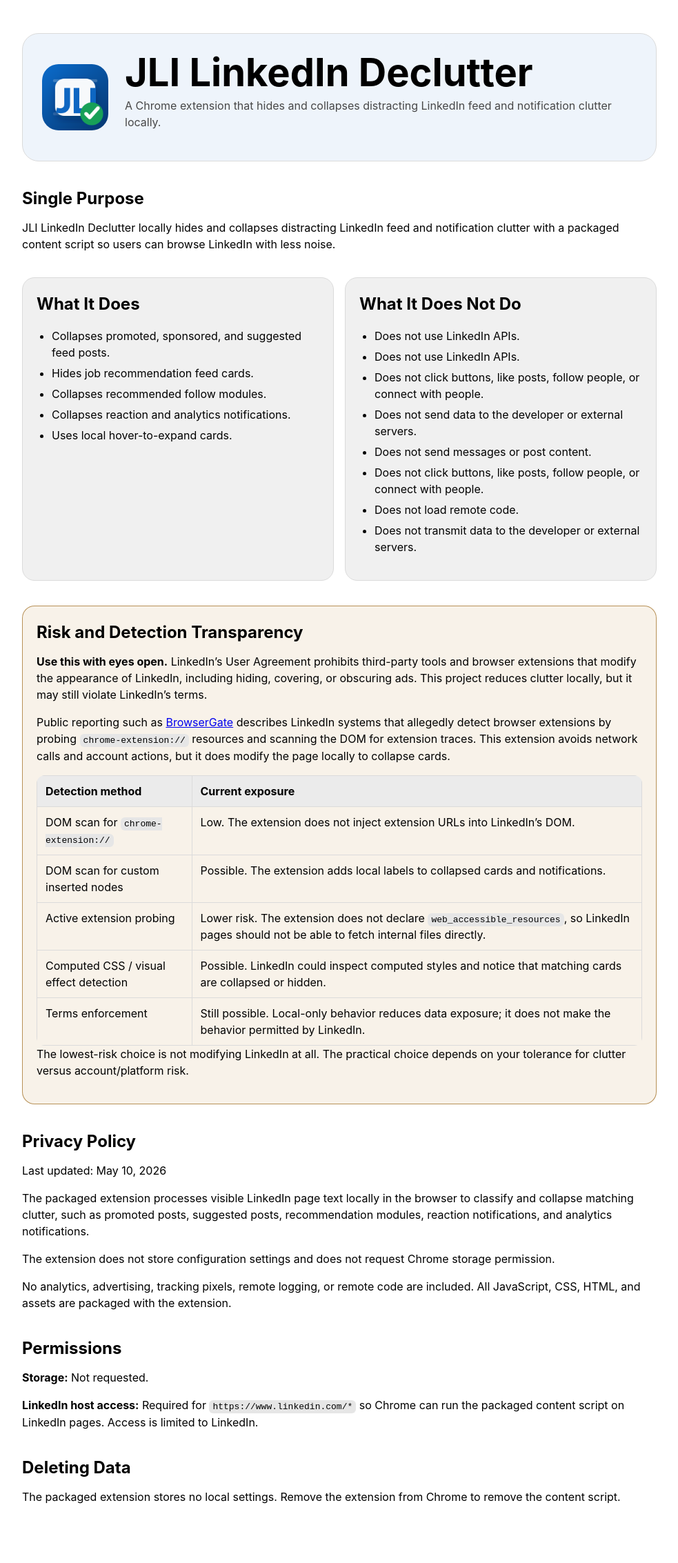
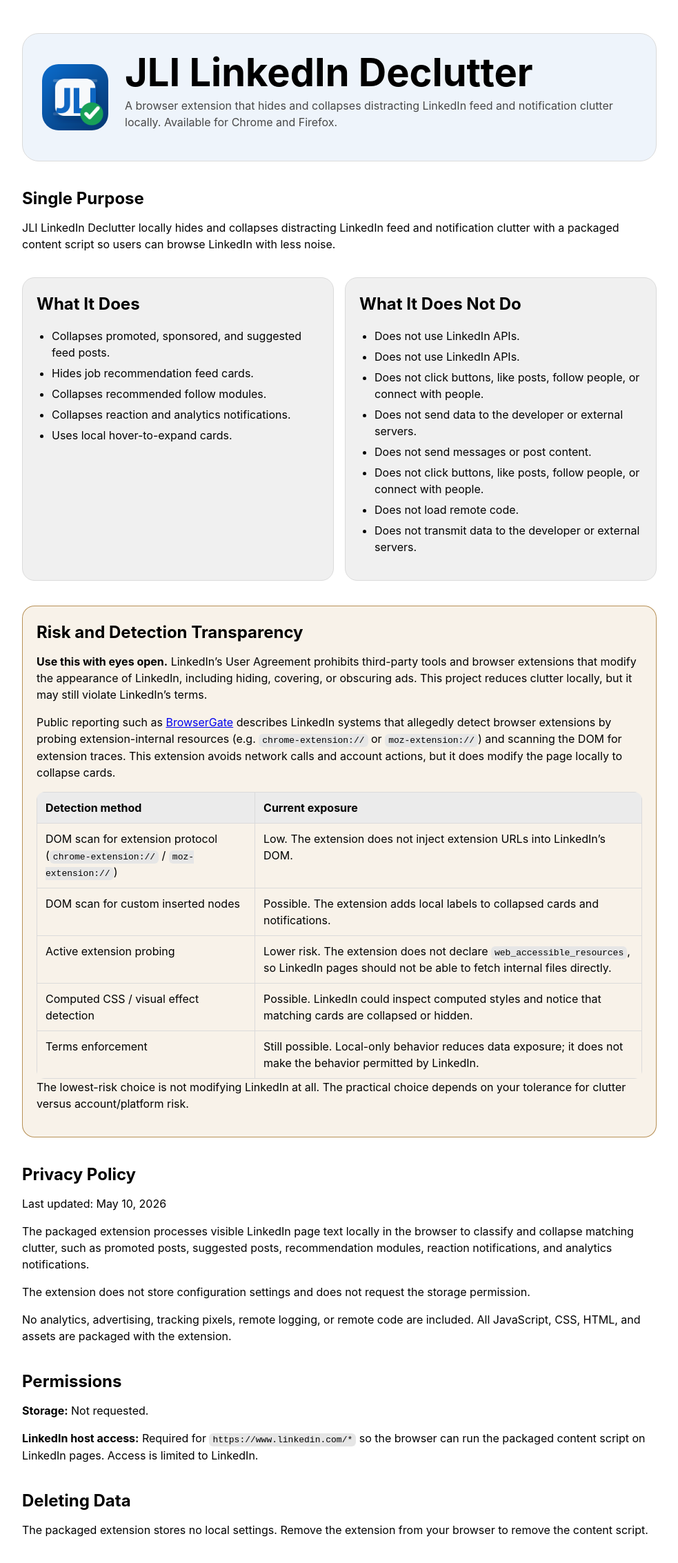
Before and after one commit to jacebenson/jli-declutter, a browser extension: page docs/index.html in a window 1280 px wide. Shown: the whole page at 69% size, without its empty margins (148-1131 px from the left). Drawn offline with Linux system fonts and the light colour scheme.

Commit message:
adding ff support

```diff
--- a/docs/index.html
+++ b/docs/index.html
@@ -4,7 +4,7 @@
     <meta charset="utf-8">
     <meta name="viewport" content="width=device-width, initial-scale=1">
     <title>JLI LinkedIn Declutter</title>
-    <meta name="description" content="JLI LinkedIn Declutter is a Chrome extension that hides and collapses LinkedIn feed and notification clutter locally.">
+    <meta name="description" content="JLI LinkedIn Declutter is a browser extension that hides and collapses LinkedIn feed and notification clutter locally.">
     <style>
       :root {
         color-scheme: light dark;
@@ -143,7 +143,7 @@
         <img src="assets/icon-128.png" alt="JLI LinkedIn Declutter icon">
         <div>
           <h1>JLI LinkedIn Declutter</h1>
-          <p class="muted">A Chrome extension that hides and collapses distracting LinkedIn feed and notification clutter locally.</p>
+          <p class="muted">A browser extension that hides and collapses distracting LinkedIn feed and notification clutter locally. Available for Chrome and Firefox.</p>
         </div>
       </header>
 
@@ -181,7 +181,7 @@
       <section class="card warning">
         <h2>Risk and Detection Transparency</h2>
         <p><strong>Use this with eyes open.</strong> LinkedIn’s User Agreement prohibits third-party tools and browser extensions that modify the appearance of LinkedIn, including hiding, covering, or obscuring ads. This project reduces clutter locally, but it may still violate LinkedIn’s terms.</p>
-        <p>Public reporting such as <a href="https://browsergate.eu/how-it-works/" rel="noreferrer">BrowserGate</a> describes LinkedIn systems that allegedly detect browser extensions by probing <code>chrome-extension://</code> resources and scanning the DOM for extension traces. This extension avoids network calls and account actions, but it does modify the page locally to collapse cards.</p>
+        <p>Public reporting such as <a href="https://browsergate.eu/how-it-works/" rel="noreferrer">BrowserGate</a> describes LinkedIn systems that allegedly detect browser extensions by probing extension-internal resources (e.g. <code>chrome-extension://</code> or <code>moz-extension://</code>) and scanning the DOM for extension traces. This extension avoids network calls and account actions, but it does modify the page locally to collapse cards.</p>
         <table class="risk-table">
           <thead>
             <tr>
@@ -191,7 +191,7 @@
           </thead>
           <tbody>
             <tr>
-              <td>DOM scan for <code>chrome-extension://</code></td>
+              <td>DOM scan for extension protocol (<code>chrome-extension://</code> / <code>moz-extension://</code>)</td>
               <td>Low. The extension does not inject extension URLs into LinkedIn’s DOM.</td>
             </tr>
             <tr>
@@ -219,19 +219,19 @@
         <h2>Privacy Policy</h2>
         <p>Last updated: May 10, 2026</p>
         <p>The packaged extension processes visible LinkedIn page text locally in the browser to classify and collapse matching clutter, such as promoted posts, suggested posts, recommendation modules, reaction notifications, and analytics notifications.</p>
-        <p>The extension does not store configuration settings and does not request Chrome storage permission.</p>
+        <p>The extension does not store configuration settings and does not request the storage permission.</p>
         <p>No analytics, advertising, tracking pixels, remote logging, or remote code are included. All JavaScript, CSS, HTML, and assets are packaged with the extension.</p>
       </section>
 
       <section>
         <h2>Permissions</h2>
         <p><strong>Storage:</strong> Not requested.</p>
-        <p><strong>LinkedIn host access:</strong> Required for <code>https://www.linkedin.com/*</code> so Chrome can run the packaged content script on LinkedIn pages. Access is limited to LinkedIn.</p>
+        <p><strong>LinkedIn host access:</strong> Required for <code>https://www.linkedin.com/*</code> so the browser can run the packaged content script on LinkedIn pages. Access is limited to LinkedIn.</p>
       </section>
 
       <section>
         <h2>Deleting Data</h2>
-        <p>The packaged extension stores no local settings. Remove the extension from Chrome to remove the content script.</p>
+        <p>The packaged extension stores no local settings. Remove the extension from your browser to remove the content script.</p>
       </section>
     </main>
   </body>
--- a/package.json
+++ b/package.json
@@ -1,7 +1,7 @@
 {
   "name": "jli-declutter",
   "version": "1.4.1",
-  "description": "Chrome extension for collapsing LinkedIn feed and notification clutter.",
+  "description": "Browser extension for collapsing LinkedIn feed and notification clutter.",
   "license": "ISC",
   "author": "",
   "type": "commonjs",
--- a/scripts/build-zip.js
+++ b/scripts/build-zip.js
@@ -13,6 +13,9 @@
   "assets",
   "content",
   "content-android.css",
+  "popup.html",
+  "popup.css",
+  "popup.js",
   "options.html",
   "options.css",
   "README.md"
```
Also changed, not shown: content/generator.js (+2 -16 lines), README.md, manifest.json.
